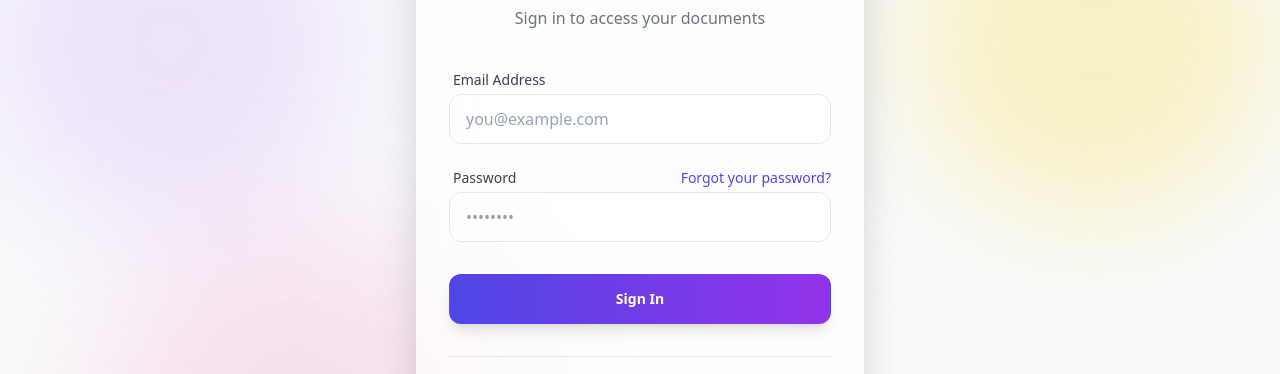
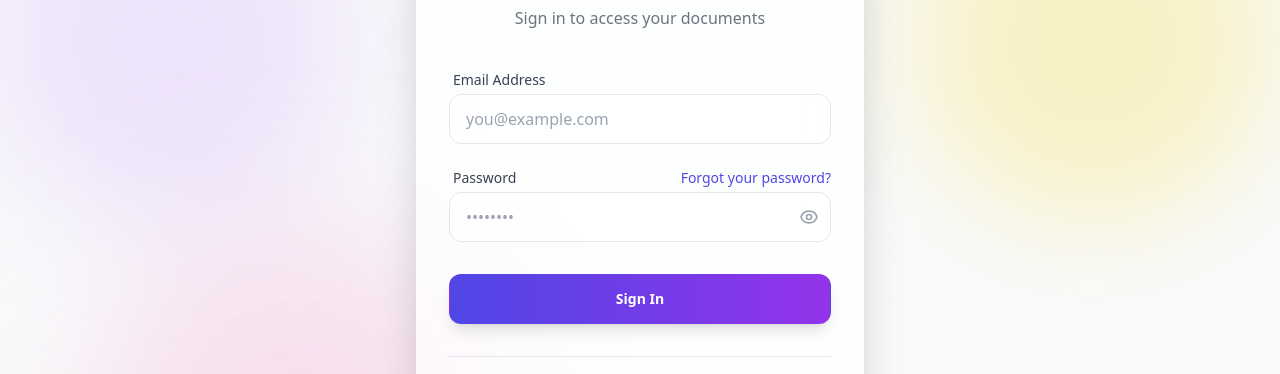
Before and after one commit to CodeByAtharva/Docscanner-and-organizer, a React app in the folder Frontend/: page /login in a window 1280 px wide. Shown: the part 158-532 px from the top of the page. Built offline with nearby package versions, Linux system fonts and the light colour scheme; the HTML template or start-up script is replaced by a standard one.

Commit message:
added the show/hide, login indicator in the ui

```diff
--- a/Frontend/src/components/LoginForm.jsx
+++ b/Frontend/src/components/LoginForm.jsx
@@ -1,6 +1,48 @@
-import { Link } from 'react-router-dom';
+import { Link, useNavigate } from 'react-router-dom';
+import { useState } from 'react';
+import { auth } from '../firebase/config';
+import { signInWithEmailAndPassword } from 'firebase/auth';
 
 const LoginForm = () => {
+    const [email, setEmail] = useState('');
+    const [password, setPassword] = useState('');
+    const [showPassword, setShowPassword] = useState(false);
+    const [error, setError] = useState(null);
+    const [success, setSuccess] = useState(null);
+    const [loading, setLoading] = useState(false);
+    const navigate = useNavigate();
+
+    const handleSubmit = async (e) => {
+        e.preventDefault();
+        setError(null);
+        setSuccess(null);
+        setLoading(true);
+
+        try {
+            await signInWithEmailAndPassword(auth, email, password);
+            setSuccess('Login successful! Redirecting to dashboard...');
+            setTimeout(() => {
+                navigate('/dashboard');
+            }, 1000);
+        } catch (err) {
+            console.error(err.code, err.message);
+            setLoading(false);
+            switch (err.code) {
+                case 'auth/invalid-credential':
+                    setError('Invalid email or password.');
+                    break;
+                case 'auth/user-not-found':
+                    setError('No account found with this email.');
+                    break;
+                case 'auth/wrong-password':
+                    setError('Incorrect password.');
+                    break;
+                default:
+                    setError('Failed to log in. Please try again.');
+            }
+        }
+    };
+
     return (
         <div className="w-full max-w-md backdrop-blur-xl bg-white/70 dark:bg-gray-800/50 rounded-2xl shadow-2xl overflow-hidden border border-white/20 dark:border-gray-700/30">
             <div className="px-8 py-10">
@@ -13,7 +55,19 @@ const LoginForm = () => {
                     </p>
                 </div>
 
-                <form className="space-y-6">
+                {error && (
+                    <div className="mb-6 p-4 bg-red-50 dark:bg-red-900/20 border border-red-200 dark:border-red-800 rounded-lg">
+                        <p className="text-sm text-red-600 dark:text-red-400 text-center">{error}</p>
+                    </div>
+                )}
+
+                {success && (
+                    <div className="mb-6 p-4 bg-green-50 dark:bg-green-900/20 border border-green-200 dark:border-green-800 rounded-lg">
+                        <p className="text-sm text-green-600 dark:text-green-400 text-center font-medium">{success}</p>
+                    </div>
+                )}
+
+                <form className="space-y-6" onSubmit={handleSubmit}>
                     <div>
                         <label htmlFor="email" className="block text-sm font-medium text-gray-700 dark:text-gray-300 mb-1 pl-1">
                             Email Address
@@ -24,6 +78,9 @@ const LoginForm = () => {
                             type="email"
                             autoComplete="email"
                             required
+                            value={email}
+                            onChange={(e) => setEmail(e.target.value)}
+                            disabled={loading || success}
                             className="w-full px-4 py-3 rounded-xl border border-gray-200 dark:border-gray-600 bg-white/50 dark:bg-gray-900/50 text-gray-900 dark:text-white placeholder-gray-400 focus:outline-none focus:ring-2 focus:ring-indigo-500/50 focus:border-indigo-500 transaction-all duration-200"
                             placeholder="you@example.com"
                         />
@@ -40,23 +97,45 @@ const LoginForm = () => {
                                 </a>
                             </div>
                         </div>
+                        <div className="relative">
                             <input
                                 id="password"
                                 name="password"
-                            type="password"
+                                type={showPassword ? "text" : "password"}
                                 autoComplete="current-password"
                                 required
-                            className="w-full px-4 py-3 rounded-xl border border-gray-200 dark:border-gray-600 bg-white/50 dark:bg-gray-900/50 text-gray-900 dark:text-white placeholder-gray-400 focus:outline-none focus:ring-2 focus:ring-indigo-500/50 focus:border-indigo-500 transaction-all duration-200"
+                                value={password}
+                                onChange={(e) => setPassword(e.target.value)}
+                                disabled={loading || success}
+                                className="w-full px-4 py-3 rounded-xl border border-gray-200 dark:border-gray-600 bg-white/50 dark:bg-gray-900/50 text-gray-900 dark:text-white placeholder-gray-400 focus:outline-none focus:ring-2 focus:ring-indigo-500/50 focus:border-indigo-500 transaction-all duration-200 pr-10"
                                 placeholder="••••••••"
                             />
+                            <button
+                                type="button"
+                                onClick={() => setShowPassword(!showPassword)}
+                                className="absolute inset-y-0 right-0 pr-3 flex items-center text-gray-400 hover:text-gray-600 dark:hover:text-gray-300 focus:outline-none"
+                            >
+                                {showPassword ? (
+                                    <svg className="h-5 w-5" fill="none" viewBox="0 0 24 24" stroke="currentColor">
+                                        <path strokeLinecap="round" strokeLinejoin="round" strokeWidth={2} d="M13.875 18.825A10.05 10.05 0 0112 19c-4.478 0-8.268-2.943-9.543-7a9.97 9.97 0 011.563-3.029m5.858.908a3 3 0 114.243 4.243M9.878 9.878l4.242 4.242M9.88 9.88l-3.29-3.29m7.532 7.532l3.29 3.29M3 3l3.59 3.59m0 0A9.953 9.953 0 0112 5c4.478 0 8.268 2.943 9.543 7a10.025 10.025 0 01-4.132 5.411m0 0L21 21" />
+                                    </svg>
+                                ) : (
+                                    <svg className="h-5 w-5" fill="none" viewBox="0 0 24 24" stroke="currentColor">
+                                        <path strokeLinecap="round" strokeLinejoin="round" strokeWidth={2} d="M15 12a3 3 0 11-6 0 3 3 0 016 0z" />
+                                        <path strokeLinecap="round" strokeLinejoin="round" strokeWidth={2} d="M2.458 12C3.732 7.943 7.523 5 12 5c4.478 0 8.268 2.943 9.542 7-1.274 4.057-5.064 7-9.542 7-4.477 0-8.268-2.943-9.542-7z" />
+                                    </svg>
+                                )}
+                            </button>
+                        </div>
                     </div>
 
                     <div className="pt-2">
                         <button
                             type="submit"
-                            className="w-full flex justify-center py-3.5 px-4 border border-transparent rounded-xl shadow-lg text-sm font-bold text-white bg-gradient-to-r from-indigo-600 to-purple-600 hover:from-indigo-700 hover:to-purple-700 focus:outline-none focus:ring-2 focus:ring-offset-2 focus:ring-indigo-500 transform hover:-translate-y-0.5 transition-all duration-200"
+                            disabled={loading || success}
+                            className={`w-full flex justify-center py-3.5 px-4 border border-transparent rounded-xl shadow-lg text-sm font-bold text-white bg-gradient-to-r from-indigo-600 to-purple-600 hover:from-indigo-700 hover:to-purple-700 focus:outline-none focus:ring-2 focus:ring-offset-2 focus:ring-indigo-500 transform hover:-translate-y-0.5 transition-all duration-200 ${loading || success ? 'opacity-70 cursor-not-allowed transform-none' : ''}`}
                         >
-                            Sign In
+                            {success ? 'Success!' : (loading ? 'Signing In...' : 'Sign In')}
                         </button>
                     </div>
                 </form>
--- a/Frontend/src/components/SignupForm.jsx
+++ b/Frontend/src/components/SignupForm.jsx
@@ -6,6 +6,7 @@ import { createUserWithEmailAndPassword } from 'firebase/auth';
 const SignupForm = () => {
     const [email, setEmail] = useState('');
     const [password, setPassword] = useState('');
+    const [showPassword, setShowPassword] = useState(false);
     const [error, setError] = useState(null);
     const [loading, setLoading] = useState(false);
     const navigate = useNavigate();
@@ -78,17 +79,35 @@ const SignupForm = () => {
                         <label htmlFor="password" className="block text-sm font-medium text-gray-700 dark:text-gray-300 mb-1 pl-1">
                             Password
                         </label>
+                        <div className="relative">
                             <input
                                 id="password"
                                 name="password"
-                            type="password"
+                                type={showPassword ? "text" : "password"}
                                 autoComplete="new-password"
                                 required
                                 value={password}
                                 onChange={(e) => setPassword(e.target.value)}
-                            className="w-full px-4 py-3 rounded-xl border border-gray-200 dark:border-gray-600 bg-white/50 dark:bg-gray-900/50 text-gray-900 dark:text-white placeholder-gray-400 focus:outline-none focus:ring-2 focus:ring-indigo-500/50 focus:border-indigo-500 transaction-all duration-200"
+                                className="w-full px-4 py-3 rounded-xl border border-gray-200 dark:border-gray-600 bg-white/50 dark:bg-gray-900/50 text-gray-900 dark:text-white placeholder-gray-400 focus:outline-none focus:ring-2 focus:ring-indigo-500/50 focus:border-indigo-500 transaction-all duration-200 pr-10"
                                 placeholder="••••••••"
                             />
+                            <button
+                                type="button"
+                                onClick={() => setShowPassword(!showPassword)}
+                                className="absolute inset-y-0 right-0 pr-3 flex items-center text-gray-400 hover:text-gray-600 dark:hover:text-gray-300 focus:outline-none"
+                            >
+                                {showPassword ? (
+                                    <svg className="h-5 w-5" fill="none" viewBox="0 0 24 24" stroke="currentColor">
+                                        <path strokeLinecap="round" strokeLinejoin="round" strokeWidth={2} d="M13.875 18.825A10.05 10.05 0 0112 19c-4.478 0-8.268-2.943-9.543-7a9.97 9.97 0 011.563-3.029m5.858.908a3 3 0 114.243 4.243M9.878 9.878l4.242 4.242M9.88 9.88l-3.29-3.29m7.532 7.532l3.29 3.29M3 3l3.59 3.59m0 0A9.953 9.953 0 0112 5c4.478 0 8.268 2.943 9.543 7a10.025 10.025 0 01-4.132 5.411m0 0L21 21" />
+                                    </svg>
+                                ) : (
+                                    <svg className="h-5 w-5" fill="none" viewBox="0 0 24 24" stroke="currentColor">
+                                        <path strokeLinecap="round" strokeLinejoin="round" strokeWidth={2} d="M15 12a3 3 0 11-6 0 3 3 0 016 0z" />
+                                        <path strokeLinecap="round" strokeLinejoin="round" strokeWidth={2} d="M2.458 12C3.732 7.943 7.523 5 12 5c4.478 0 8.268 2.943 9.542 7-1.274 4.057-5.064 7-9.542 7-4.477 0-8.268-2.943-9.542-7z" />
+                                    </svg>
+                                )}
+                            </button>
+                        </div>
                     </div>
 
                     <div className="pt-2">
```
Lines whose indentation alone changed are shown as unchanged.
